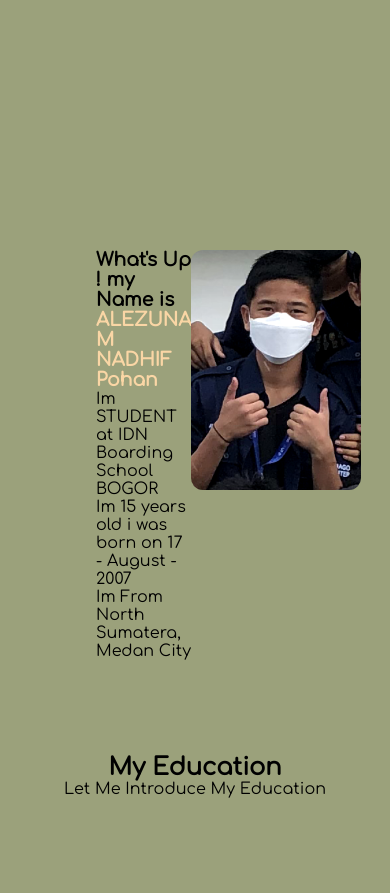
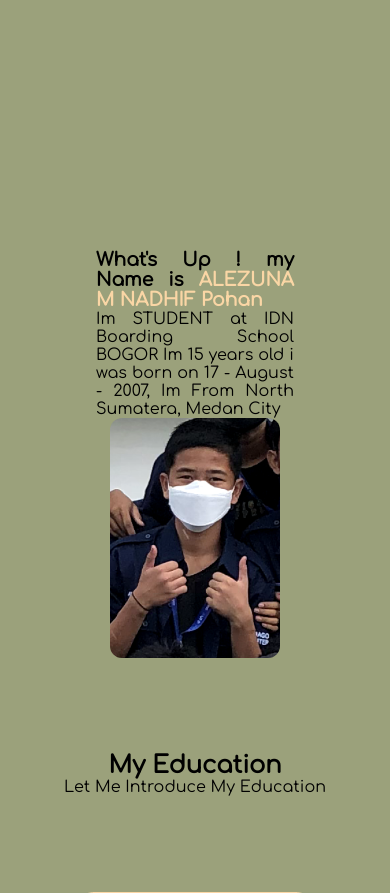
Before and after one commit to alezunanadhif/alezunanadhif.github.io, a PHP site: page / in a window 390 px wide. Shown: the part 786-1679 px from the top of the page. Run offline with PHP 8.4, Linux system fonts and the light colour scheme.

Commit message:
updatelagi

```diff
--- a/css/style.css
+++ b/css/style.css
@@ -240,8 +240,8 @@ header {
 .myself__left {
     display: flex;
     flex-direction: column;
-    align-items: flex-end;
     justify-content: center;
+    text-align: justify;
 }
 
 .myself__foto {
@@ -313,6 +313,7 @@ header {
     flex-direction: column;
     align-items: flex-start;
     justify-content: center;
+    text-align: justify;
 }
 
 .project__foto {
@@ -716,4 +717,12 @@ header {
   .pos {
     display: none;
   }
+
+  .myself__row {
+    grid-template-columns: repeat(1,1fr);
+  }
+
+  .project__row {
+    grid-template-columns: repeat(1,1fr);
+  }
 }
--- a/index.html
+++ b/index.html
@@ -71,10 +71,8 @@
 
                 <div class="myself__row">
                     <div class="myself__left">
-                        <h3 class="myself__ndf">What's Up ! my Name is <strong>ALEZUNA M NADHIF <span>Pohan</span></strong></h3>
-                    <p>Im STUDENT at IDN Boarding School BOGOR</p>
-                    <p>Im 15 years old i was born on 17 - August - 2007</p>
-                    <p>Im  From  North  Sumatera,  Medan  City</p>
+                        <h3 class="myself__ndf">What's Up ! my Name is <strong>ALEZUNA M NADHIF Pohan</strong></h3>
+                    <p class="p__ndf">Im STUDENT at IDN Boarding School BOGOR Im 15 years old i was born on 17 - August - 2007, Im  From  North  Sumatera,  Medan  City</p>
                     </div>
                     <div class="myself__right">
                         <div class="myself__title">
```
